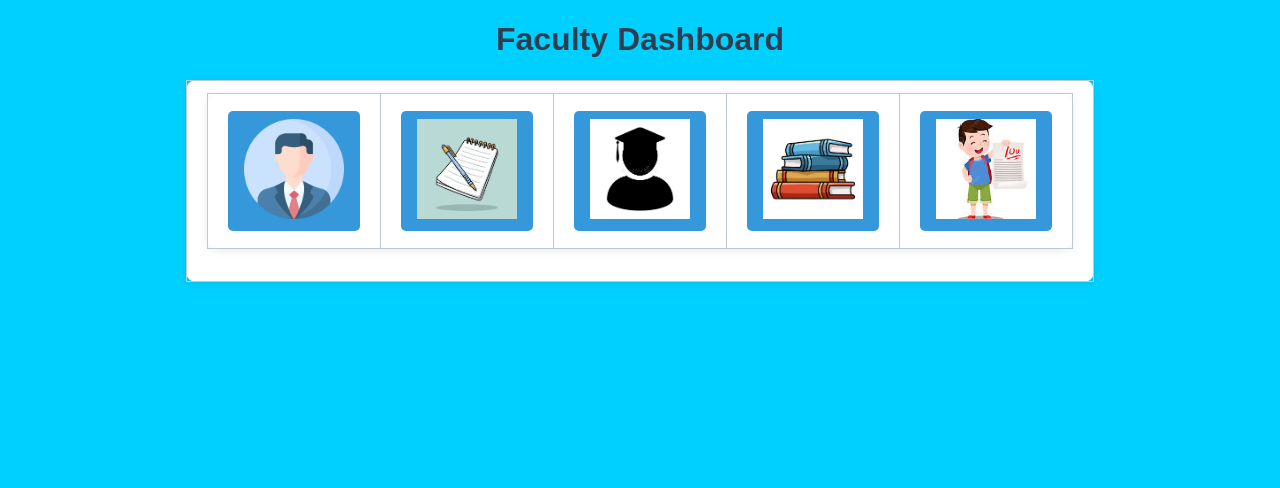
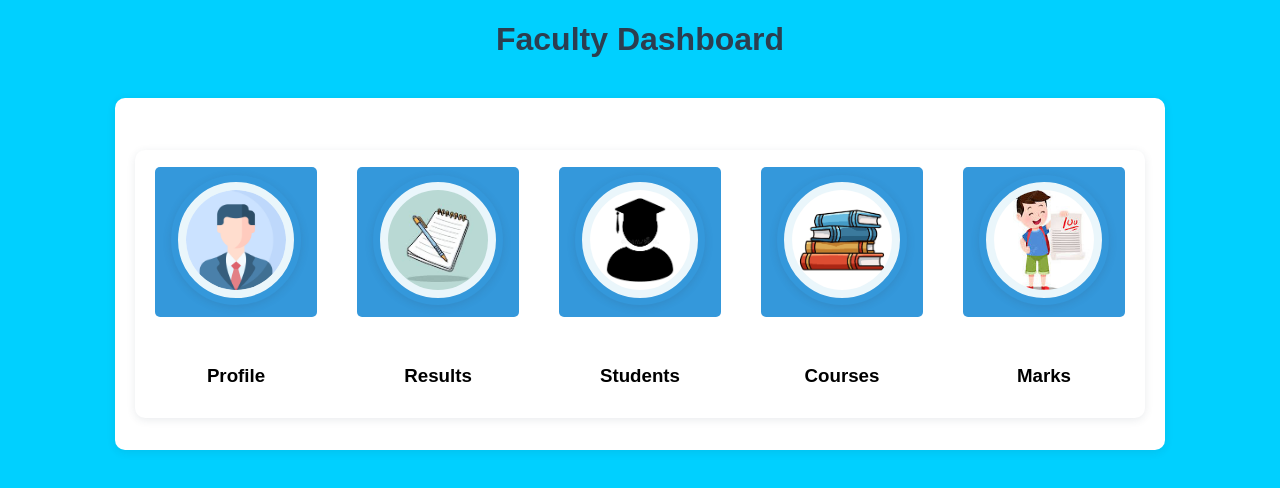
Before and after one commit to raghuram1015/result-analysis, a plain HTML site: page Faculty/dashboard.html in a window 1280 px wide. Drawn offline with Linux system fonts and the light colour scheme.

Commit message:
Updated Designs and added Designs

```diff
--- a/Admin/admin.css
+++ b/Admin/admin.css
@@ -27,9 +27,15 @@ table {
     margin-bottom: 20px;
 }
 
+table[align="center"] {
+    margin-left: auto;
+    margin-right: auto;
+    margin-top: 40px;
+}
+
 /* Table borders */
 table, th, td {
-    border: 1px solid #bfc9d1;
+    border: 0px solid #bfc9d1;
     border-collapse: collapse;
 }
 
@@ -59,3 +65,30 @@ td li {
     list-style: none;
     margin-bottom: 8px;
 }
+
+img[alt="Profile Image"],
+img[alt="Results Image"],
+img[alt="Course Image"],
+img[alt="Student Image"],
+img[alt="Marks Image"] {
+    border-radius: 50%;
+    border: 7px solid #3498db;
+    box-shadow: 0 2px 8px rgba(44, 62, 80, 0.15);
+    transition: transform 0.2s, box-shadow 0.2s;
+    background: #eaf6fb;
+    padding: 8px;
+}
+
+img[alt="Profile Image"]:hover,
+img[alt="Results Image"]:hover,
+img[alt="Course Image"]:hover,
+img[alt="Student Image"]:hover,
+img[alt="Marks Image"]:hover {
+    transform: scale(1.08);
+    box-shadow: 0 4px 16px rgba(44, 62, 80, 0.25);
+    border-color: #217dbb;
+}
+
+h3 {
+    text-align: center;
+}
--- a/Faculty/dashboard.html
+++ b/Faculty/dashboard.html
@@ -13,7 +13,7 @@
     <table border="2" cellpadding="5" cellspacing="0" align="center">
         <tr>
             <td>
-                <table border="1" cellpadding="10" cellspacing="0" align="center">
+                <table border="1" cellpadding="5" cellspacing="0" align="center">
                     <tr>
                         <td>
                             <a href="profile.html">
@@ -37,8 +37,25 @@
                         </td>
                         <td>
                             <a href="post_marks.html">
-                                <img src="Images\marks.png" alt="Course Image" width="100" height="100">
+                                <img src="Images\marks.png" alt="Marks Image" width="100" height="100">
                             </a>
+                        </td>
+                    </tr>
+                    <tr>
+                        <td>
+                            <centre><h3>Profile</h3></centre>
+                        </td>
+                        <td>
+                            <centre><h3>Results</h3></centre>
+                        </td>
+                        <td>
+                            <centre><h3>Students</h3></centre>
+                        </td>
+                        <td>
+                            <centre><h3>Courses</h3></centre>
+                        </td>
+                        <td>
+                            <centre><h3>Marks</h3></centre>
                         </td>
                     </tr>
                 </table>
--- a/Faculty/faculty.css
+++ b/Faculty/faculty.css
@@ -13,10 +13,33 @@ h1, h2 {
 }
 
 /* Profile image */
-img[alt="Faculty Image"] {
+img[alt="Profile Image"],
+img[alt="Results Image"],
+img[alt="Course Image"],
+img[alt="Student Image"],
+img[alt="Marks Image"] {
     border-radius: 50%;
-    border: 3px solid #3498db;
-    box-shadow: 0 2px 8px rgba(44, 62, 80, 0.1);
+    border: 7px solid #3498db;
+    box-shadow: 0 2px 8px rgba(44, 62, 80, 0.15);
+    transition: transform 0.2s, box-shadow 0.2s;
+    background: #eaf6fb;
+    padding: 8px;
+}
+
+img[alt="Profile Image"]:hover,
+img[alt="Results Image"]:hover,
+img[alt="Course Image"]:hover,
+img[alt="Student Image"]:hover,
+img[alt="Marks Image"]:hover {
+    transform: scale(1.08);
+    box-shadow: 0 4px 16px rgba(44, 62, 80, 0.25);
+    border-color: #217dbb;
+}
+
+table[align="center"] {
+    margin-left: auto;
+    margin-right: auto;
+    margin-top: 40px;
 }
 
 /* Main table */
@@ -29,13 +52,18 @@ table {
 
 /* Table borders */
 table, th, td {
-    border: 1px solid #bfc9d1;
+    border: 0px solid #bfc9d1;
     border-collapse: collapse;
 }
 
 /* Table cell padding */
 td, th {
     padding: 12px 20px;
+}
+
+td {
+    vertical-align: middle;
+    text-align: center;
 }
 
 /* Links as buttons */
--- a/Students/students.css
+++ b/Students/students.css
@@ -57,13 +57,13 @@ table {
 
 /* Table borders */
 table, th, td {
-    border: 1px solid #bfc9d1;
+    border: 0px solid #bfc9d1;
     border-collapse: collapse;
 }
 
 /* Table cell padding */
 td, th {
-    padding: 12px 20px;
+    padding: 5px 10px;
 }
 
 /* Table cell alignment */
```
Also changed, not shown: Admin/announcements.html (+2 -1 lines), Admin/course_mgmt.html (+3 -2 lines), Admin/dashboard.html (+19 -2 lines), Admin/faculty_course_mgmt.html (+2 -1 lines), Admin/logs.html (+2 -1 lines), Admin/profile.html (+1 -1 lines), Admin/reports_mgmt.html (+2 -1 lines), Admin/student_course_mgmt.html (+2 -1 lines), Admin/user_mgmt.html (+2 -1 lines), Faculty/profile.html (+1 -1 lines), Faculty/view_courses.html (+2 -1 lines), Faculty/view_students.html (+2 -1 lines), Students/dashboard.html (+11 -0 lines), Students/view_course.html (+2 -1 lines).
